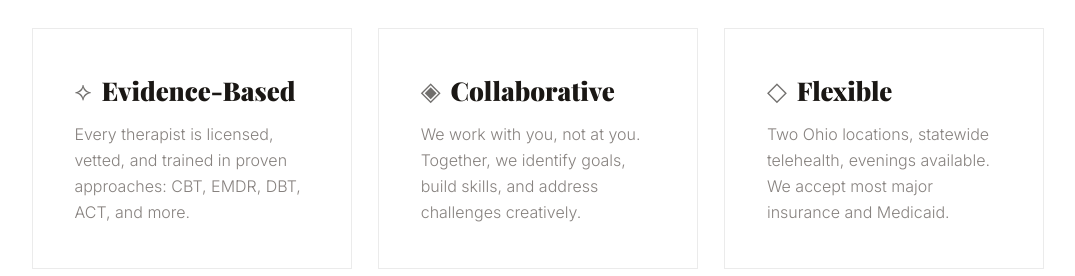
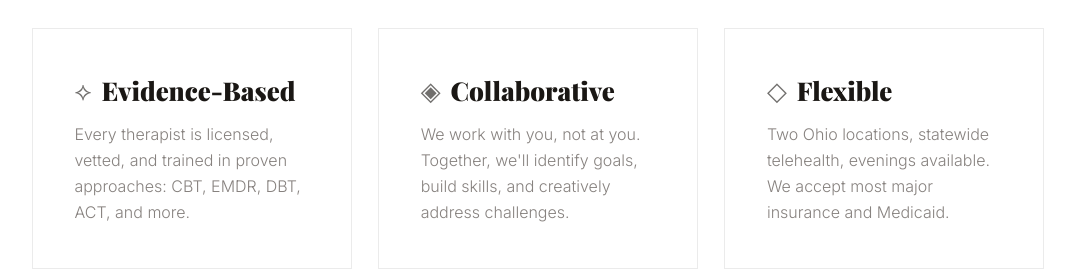
Before and after one commit to JDOG332/nguwellness, a Next.js app: page /about in a window 1280 px wide. Shown: the part 2000-2276 px from the top of the page, without its empty margins (102-1177 px from the left). Built offline with nearby package versions, Linux system fonts and the light colour scheme; a web font is replaced by a local one.

Commit message:
Update Collaborative pillar: we'll identify goals, creatively address challenges

```diff
--- a/app/about/AboutPage.jsx
+++ b/app/about/AboutPage.jsx
@@ -797,7 +797,7 @@ export default function AboutPage() {
             </div>
             <div className="pillar">
               <div className="pillar-title-row"><span className="pillar-icon">◈</span><p className="pillar-title">Collaborative</p></div>
-              <p className="pillar-desc">We work with you, not at you. Together, we identify goals, build skills, and address challenges creatively.</p>
+              <p className="pillar-desc">We work with you, not at you. Together, we'll identify goals, build skills, and creatively address challenges.</p>
             </div>
             <div className="pillar">
               <div className="pillar-title-row"><span className="pillar-icon">◇</span><p className="pillar-title">Flexible</p></div>
```
